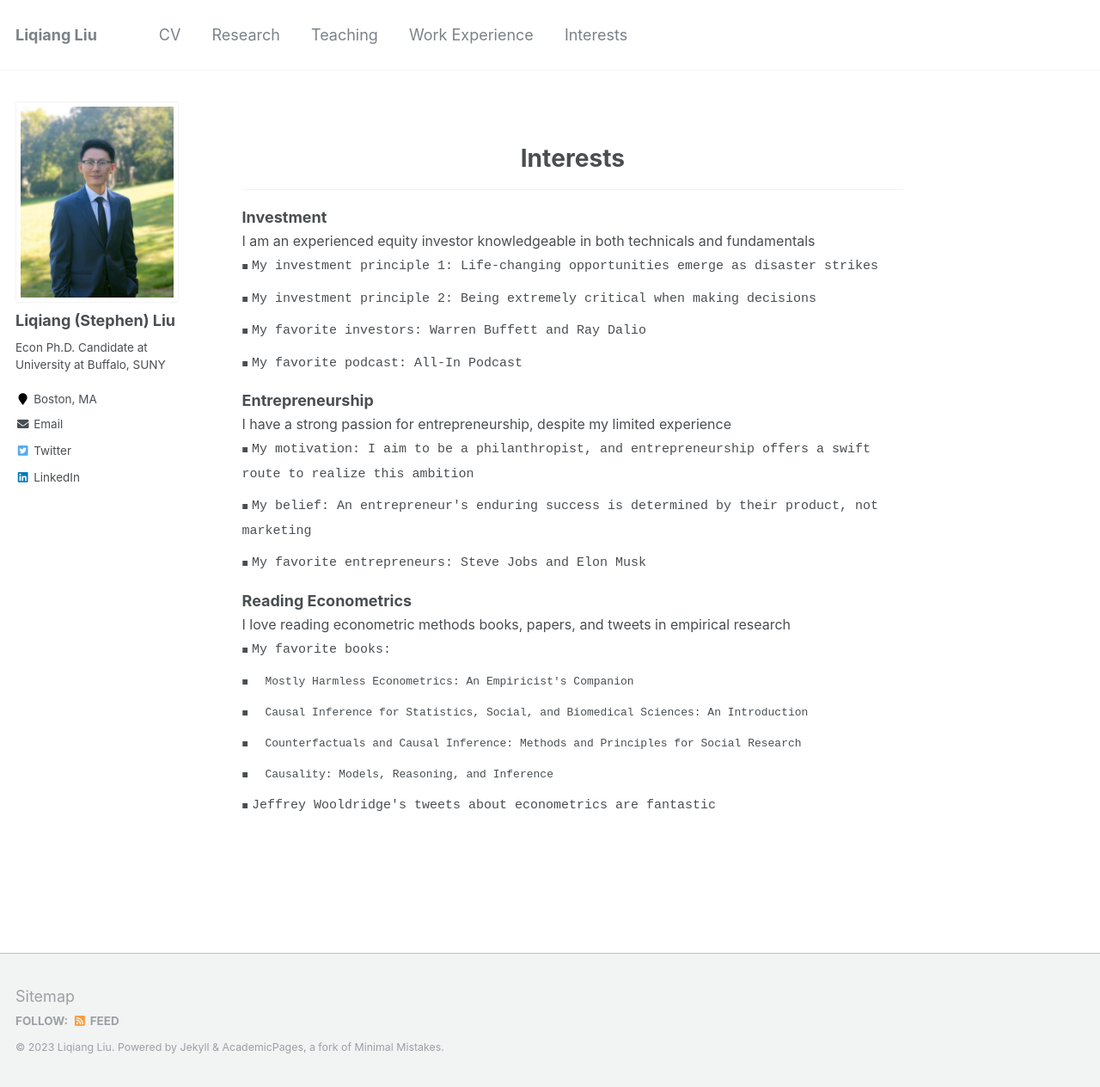
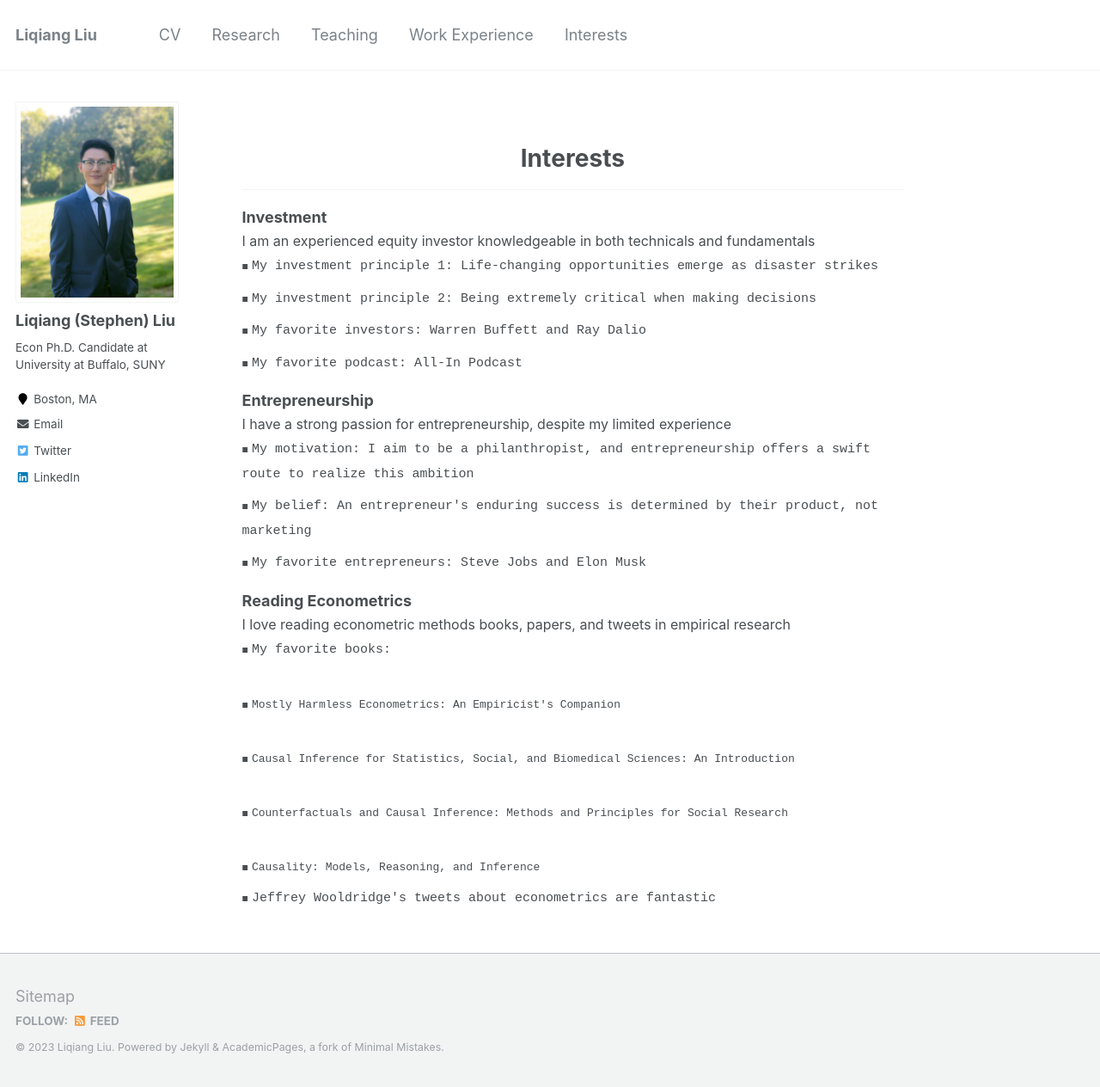
Before and after one commit to Liqiang-Liu/Liqiang-Liu.github.io, a Jekyll site: the page built from _pages/interests.md, in a window 1280 px wide and 1264 px high. Shown: the whole window at 86% size. Built offline with Jekyll 4.4.1, drawn with Linux system fonts in a browser that asks for light colours.

Commit message:
Update interests.md

```diff
--- a/_pages/interests.md
+++ b/_pages/interests.md
@@ -56,10 +56,10 @@
     <ul class="custom-bullet">
       <li><span style="font-size: 15px; font-family: monospace;">My favorite books: </span></li>
         <ul class="custom-bullet">
-        <li><span style="font-size: 13px; font-family: monospace;">&nbsp;&nbsp;Mostly Harmless Econometrics: An Empiricist's Companion</span></li>
-        <li><span style="font-size: 13px; font-family: monospace;">&nbsp;&nbsp;Causal Inference for Statistics, Social, and Biomedical Sciences: An Introduction</span></li>
-        <li><span style="font-size: 13px; font-family: monospace;">&nbsp;&nbsp;Counterfactuals and Causal Inference: Methods and Principles for Social Research</span></li>
-        <li><span style="font-size: 13px; font-family: monospace;">&nbsp;&nbsp;Causality: Models, Reasoning, and Inference</span></li>
+        &nbsp;&nbsp;<li><span style="font-size: 13px; font-family: monospace;">Mostly Harmless Econometrics: An Empiricist's Companion</span></li>
+        &nbsp;&nbsp;<li><span style="font-size: 13px; font-family: monospace;">Causal Inference for Statistics, Social, and Biomedical Sciences: An Introduction</span></li>
+        &nbsp;&nbsp;<li><span style="font-size: 13px; font-family: monospace;">Counterfactuals and Causal Inference: Methods and Principles for Social Research</span></li>
+        &nbsp;&nbsp;<li><span style="font-size: 13px; font-family: monospace;">Causality: Models, Reasoning, and Inference</span></li>
         </ul>
       <li><span style="font-size: 15px; font-family: monospace;">Jeffrey Wooldridge's tweets about econometrics are fantastic</span></li>
      </ul>
```
